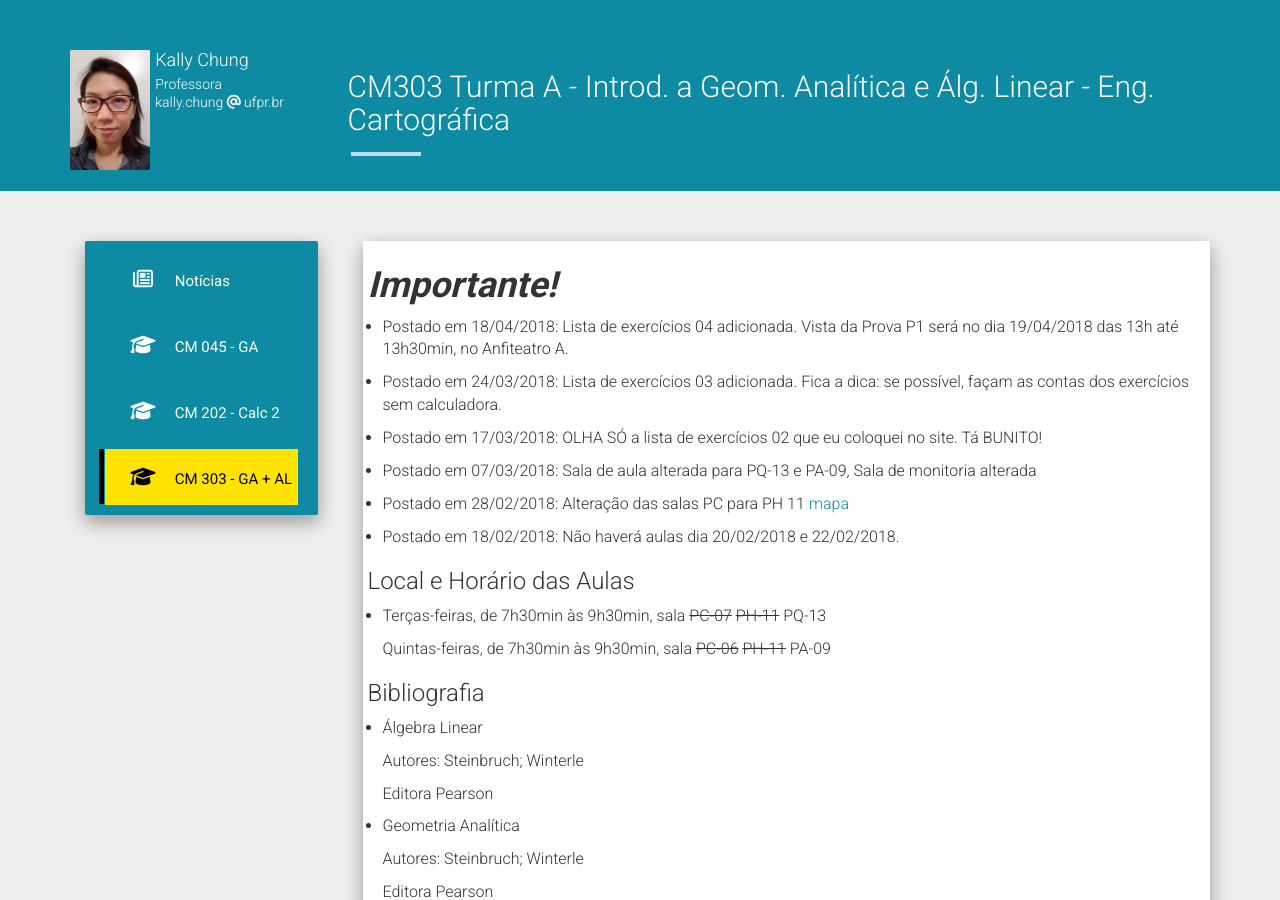
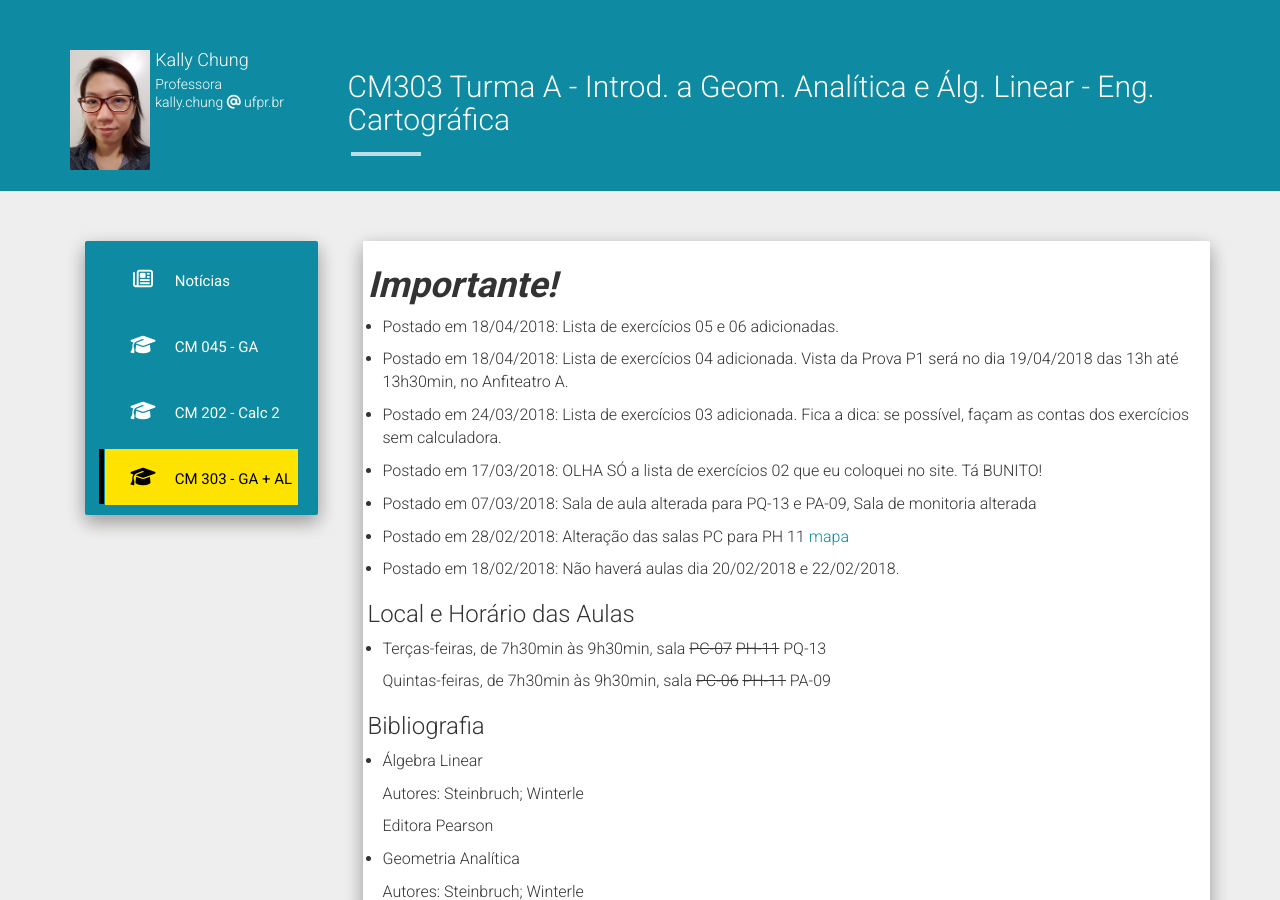
Before and after one commit to chunggnuhc/chunggnuhc.github.io, a Jekyll site: the page built from CM303-GAeAL-1sem2018.md, in a window 1280 px wide and 900 px high. Built offline with Jekyll 4.4.1, drawn with Linux system fonts in a browser that asks for light colours; nearby versions of some CDN libraries.

Commit message:
Update CM303-GAeAL-1sem2018.md

```diff
--- a/CM303-GAeAL-1sem2018.md
+++ b/CM303-GAeAL-1sem2018.md
@@ -4,6 +4,8 @@ title: CM303 Turma A - Introd. a Geom. Analítica e Álg. Linear - Eng. Cartogr
 permalink: /CM303-GAeAL-1sem2018/
 ---
 <h1><b><i>Importante!</i></b></h1>
+- Postado em 18/04/2018: Lista de exercícios 05 e 06 adicionadas.
+
 - Postado em 18/04/2018: Lista de exercícios 04 adicionada. Vista da Prova P1 será no dia 19/04/2018 das 13h até 13h30min, no Anfiteatro A.
 
 - Postado em 24/03/2018: Lista de exercícios 03 adicionada. Fica a dica: se possível, façam as contas dos exercícios sem calculadora.
```
